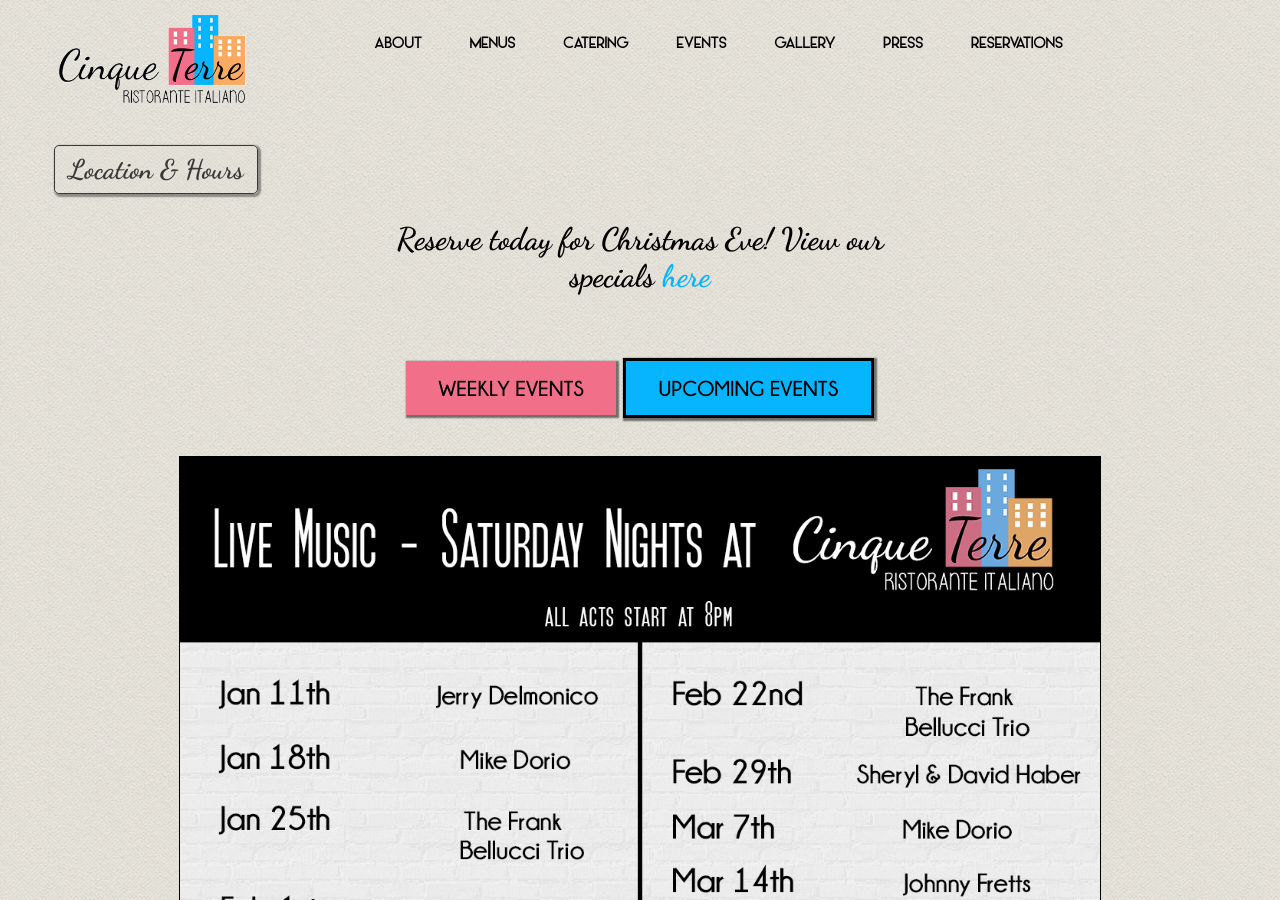
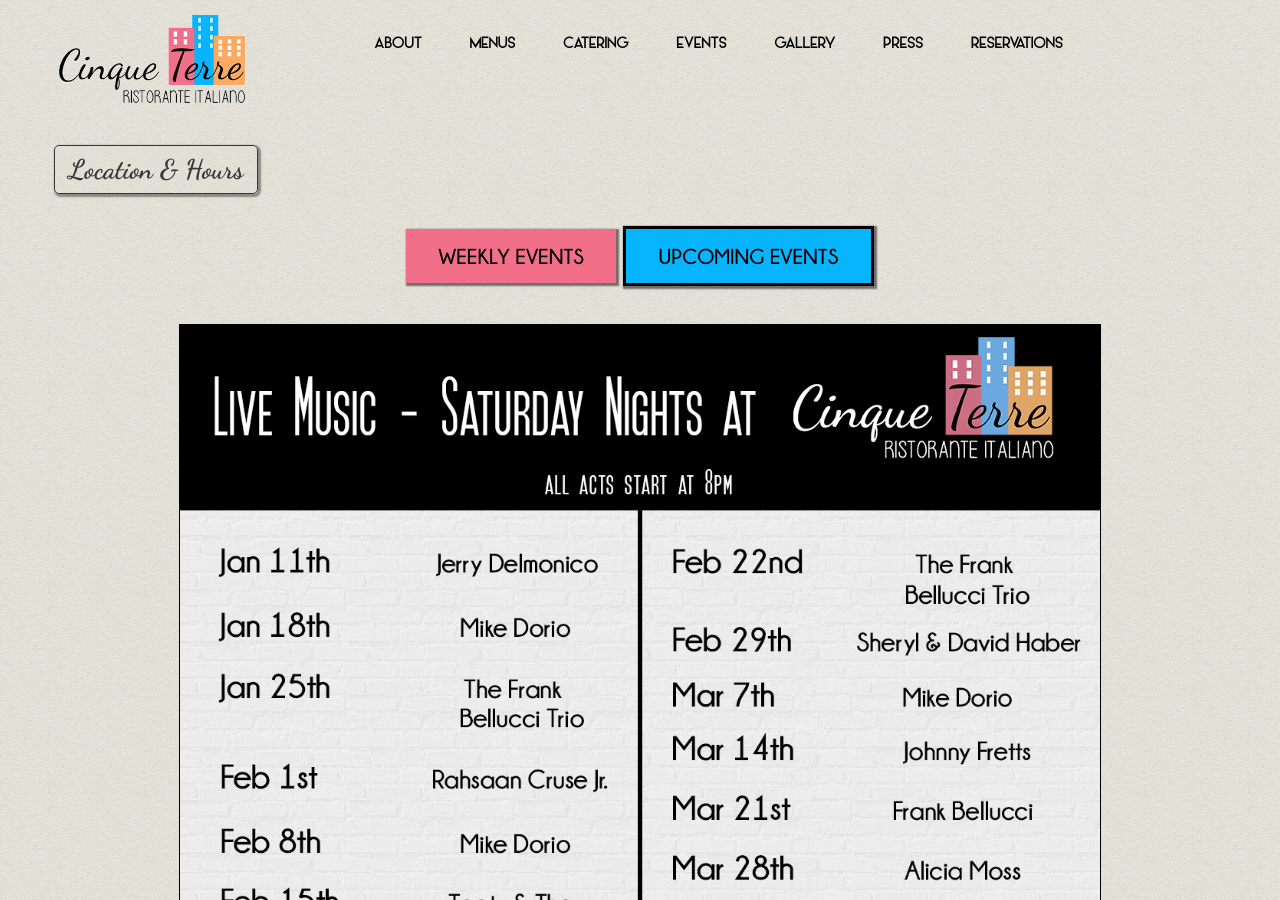
Before and after one commit to cinqueterreli/cinqueterre.github.io, a Jekyll site: the page built from upcoming-events.html, in a window 1280 px wide and 900 px high. Built offline with Jekyll 4.4.1, drawn with Linux system fonts in a browser that asks for light colours; nearby versions of some CDN libraries.

Commit message:
take off da christmas

```diff
--- a/_includes/event-links.html
+++ b/_includes/event-links.html
@@ -1,7 +1,7 @@
-<div style="margin: 0 auto 3.5em auto; text-align: center;">
-<!--<img src="images/mothersday.gif" style="max-width:900px; border: 2px solid black; border-radius:5px;">-->
+<!--<div style="margin: 0 auto 3.5em auto; text-align: center;">
+<img src="images/mothersday.gif" style="max-width:900px; border: 2px solid black; border-radius:5px;">
 <h2 style="max-width:500px; margin:0 auto;">Reserve today for Christmas Eve! View our specials <a href="/christmasEveSpecials.pdf" target="_blank" style="color:#07B5FF;">here</a></h2>
-</div>
+</div>-->
 
 <ul class="menu-links" id="loadspot">
 	<li><a class="pink menu-link{% if page.title == "Weekly Events" %} active{% endif %}" href="{{site.url}}/weekly-events">WEEKLY EVENTS</a></li>
```
